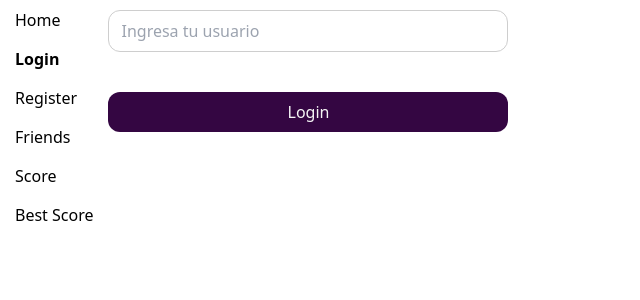
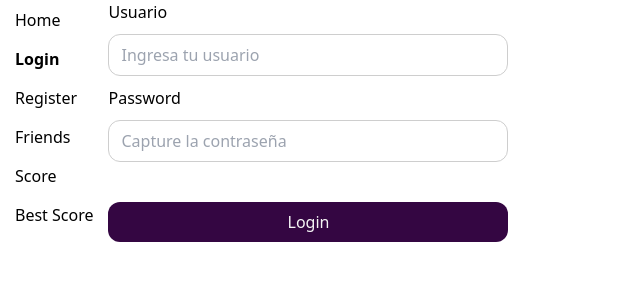
Before and after one commit to oicrruf/fe-ttt, a React (Create React App) app: page /login in a window 1280 px wide. Shown: the top 300 px of the page, without its empty margins (0-640 px from the left). Built offline with nearby package versions, Linux system fonts and the light colour scheme.

Commit message:
fix/ se agrega el input para password

```diff
--- a/src/components/Login.js
+++ b/src/components/Login.js
@@ -8,7 +8,7 @@ function Login() {
       <Formik
       initialValues={{
         nombre:'',
-        email:''
+        password:''
       }}
       validate={(valores)=>{
         let errores={};
@@ -18,6 +18,10 @@ function Login() {
         }else if(!/^[a-zA-ZÀ-ÿ\s]{1,40}$/.test(valores.nombre)){
           errores.nombre='El nombre solo puede contener letras y espacios';
         }
+        if(!valores.password){
+          errores.password='Por favor ingrese su password'
+          console.log('password?');
+        }
         return errores;
       }}
 
@@ -25,12 +29,14 @@ function Login() {
         resetForm();
         console.log('Formulario enviado');
         console.log(valores.nombre);
+        console.log(valores.password);
       }}
       >
 
         {({errors, touched, values, handleSubmit, handleChange, handleBlur}) => (
           <form className="formReg" onSubmit={handleSubmit}>
             {console.log(errors)}
+            <label>Usuario</label>
             <input
               id="nombre"
               className="registroInput"
@@ -39,8 +45,20 @@ function Login() {
               value={values.nombre}
               onChange={handleChange}
               onBlur={handleBlur}
-            />
+              />
            {touched.nombre && errors.nombre && <div className='error'>{errors.nombre}</div>}
+
+           <label>Password</label>
+          <input
+           id='password'
+           className='registroInput'
+           type='password'
+           placeholder='Capture la contraseña'
+           value={values.password}
+           onChange={handleChange}
+           onBlur={handleBlur}
+          />
+          {touched.password && errors.password&& <div className='error'>{errors.password}</div>}
 
             <button className="btnRegistro">Login</button>
             {/*  <Button onClick={submit} /> */}
--- a/src/components/Register.js
+++ b/src/components/Register.js
@@ -6,6 +6,7 @@ import "./Formulario/FormReg.css";
 
 function Register() {
   const [formularioEnviado, cambiarFormularioEnviado] = useState(false);
+
   return(
     <Formik
      initialValues={{
@@ -59,7 +60,7 @@ function Register() {
     }}
     onSubmit={(valores,{resetForm})=>{
       resetForm();
-      console.log('Formularios enviado');
+      console.log('Formulario enviado');
       cambiarFormularioEnviado(true);
       setTimeout(()=> cambiarFormularioEnviado(false),4000);
     }}
```
